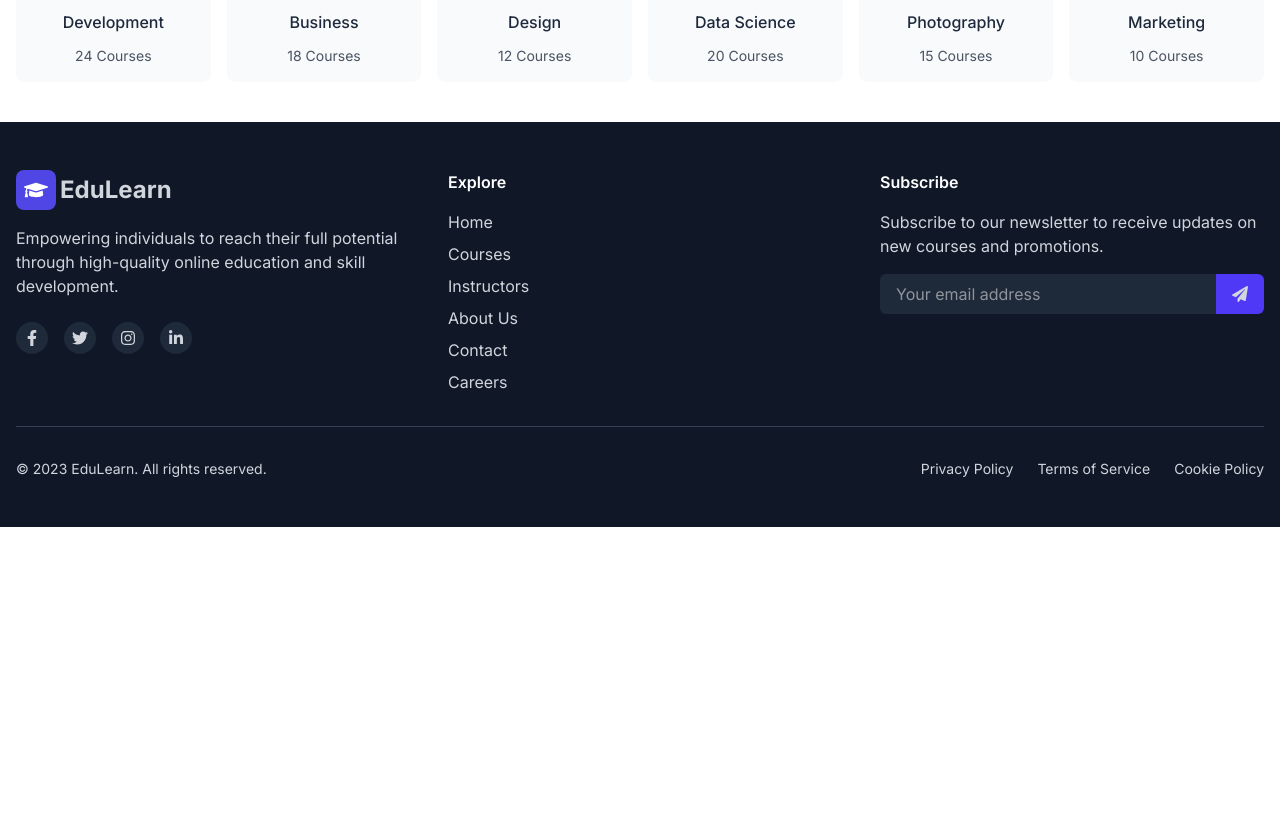
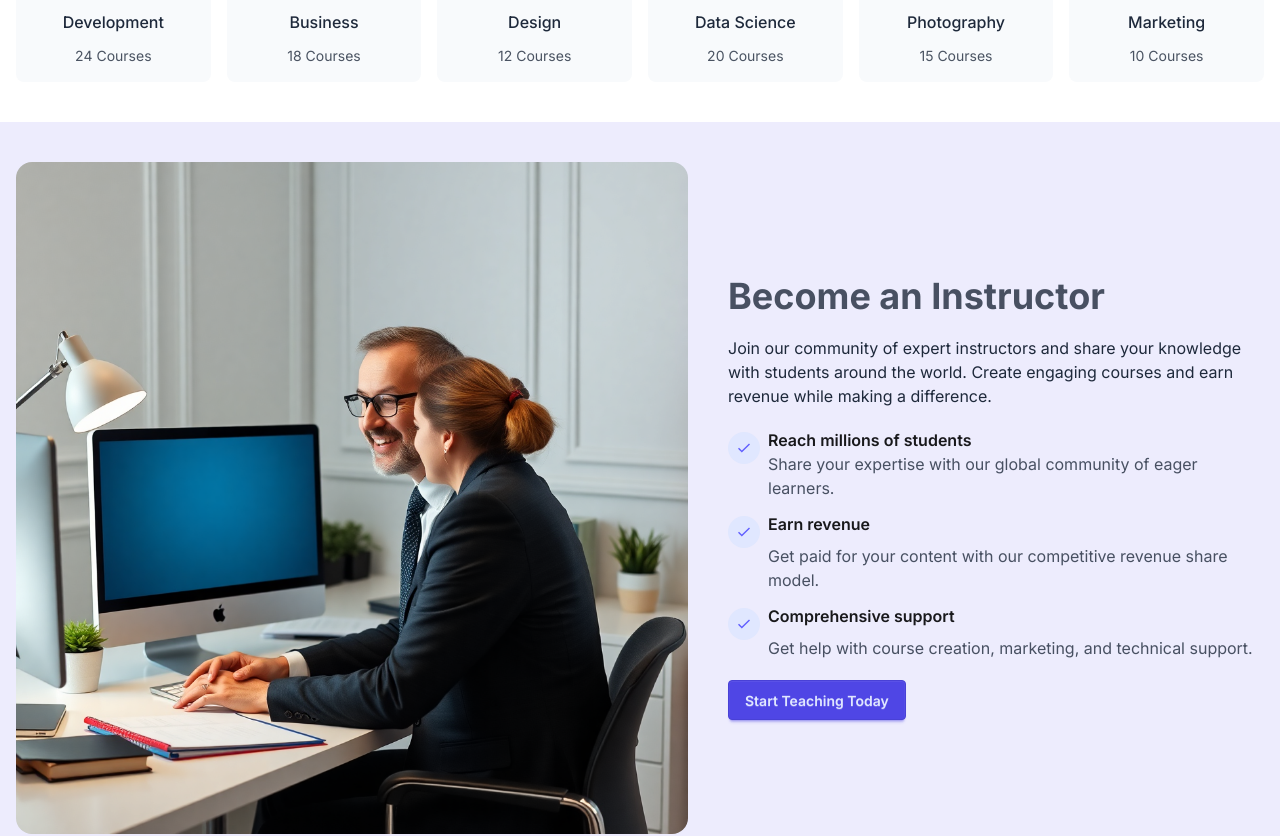
Before and after one commit to Aasif-Shahriar/edu-learn-client, a React (Vite) app: page / in a window 1280 px wide. Shown: the part 1808-2644 px from the top of the page. Before the commit the page ends 2335 px from the top, so only its background shows below. Built offline with nearby package versions, Linux system fonts and the light colour scheme; no server answers.

Commit message:
added another extra section

```diff
--- a/src/pages/Home/Home.jsx
+++ b/src/pages/Home/Home.jsx
@@ -3,6 +3,7 @@ import Banner from "./banner/Banner";
 import Service from "./services/Service";
 import FeaturedCourses from "./featured-courses/FeaturedCourses";
 import BrowseCategories from "./browse-top-categories/BrowseCategories";
+import ExtraSection from "./extra-section/ExtraSection";
 
 const Home = () => {
 
@@ -25,6 +26,10 @@ const Home = () => {
       <div className="bg-white py-10">
         <BrowseCategories></BrowseCategories>
       </div>
+      {/* extra section */}
+      <div className="bg-primary/10 py-10">
+      <ExtraSection></ExtraSection>
+      </div>
 
       <title>Home - EduLearn</title>
     </div>
--- /dev/null
+++ b/src/pages/Home/extra-section/ExtraSection.jsx
@@ -0,0 +1,69 @@
+import React from "react";
+import sectionImg from "../../../assets/images/office1.png";
+import { IoMdCheckmark } from "react-icons/io";
+import { Link } from "react-router";
+
+const ExtraSection = () => {
+  return (
+    <div className="max-w-7xl mx-auto px-4">
+      <div className="flex flex-col md:flex-row items-center gap-10 ">
+        {/* left */}
+        <div>
+          <img
+            className="max-w-2xl rounded-2xl"
+            src={sectionImg}
+            alt="working two people in office"
+          />
+        </div>
+        {/* right */}
+        <div className="space-y-5">
+          <h2 className="text-4xl font-bold text-accent/80">
+            Become an Instructor
+          </h2>
+          <p className="text-accent">
+            Join our community of expert instructors and share your knowledge
+            with students around the world. Create engaging courses and earn
+            revenue while making a difference.
+          </p>
+          <ul className="space-y-3">
+            <li className="flex items-start">
+              <IoMdCheckmark className="text-indigo-500 bg-indigo-100 w-8 h-8 p-2 rounded-full mt-1 mr-2 flex-shrink-0" />
+              <div>
+                <strong className="font-semibold">
+                  Reach millions of students
+                </strong>
+                <p className="text-accent/80 mt2">
+                  Share your expertise with our global community of eager
+                  learners.
+                </p>
+              </div>
+            </li>
+            <li className="flex items-start">
+              <IoMdCheckmark className="text-indigo-500 bg-indigo-100 w-8 h-8 p-2 rounded-full mt-1 mr-2 flex-shrink-0" />
+              <div>
+                <strong className="font-semibold">Earn revenue</strong>
+                <p className="text-accent/80 mt-2">
+                  Get paid for your content with our competitive revenue share
+                  model.
+                </p>
+              </div>
+            </li>
+            <li className="flex items-start">
+              <IoMdCheckmark className="text-indigo-500 bg-indigo-100 w-8 h-8 p-2 rounded-full mt-1 mr-2 flex-shrink-0" />
+              <div>
+                <strong className="font-semibold">Comprehensive support</strong>
+                <p className="text-accent/80 mt-2">
+                  Get help with course creation, marketing, and technical
+                  support.
+                </p>
+              </div>
+            </li>
+          </ul>
+           <Link to='/add-course'> <button className="btn btn-primary">Start Teaching Today</button></Link>
+        </div>
+      </div>
+    </div>
+  );
+};
+
+export default ExtraSection;
```
Also changed, not shown: src/assets/images/office1.png (renamed from src/assets/office1.png).
